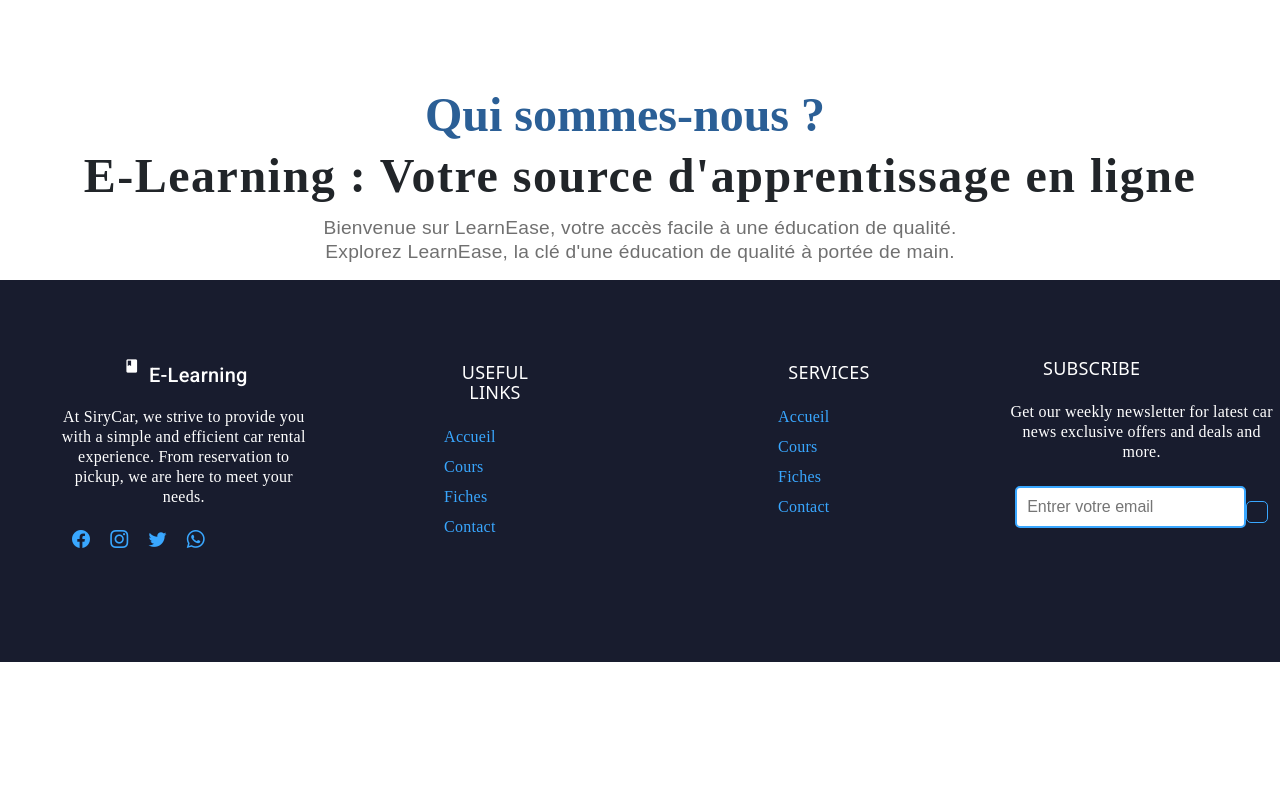
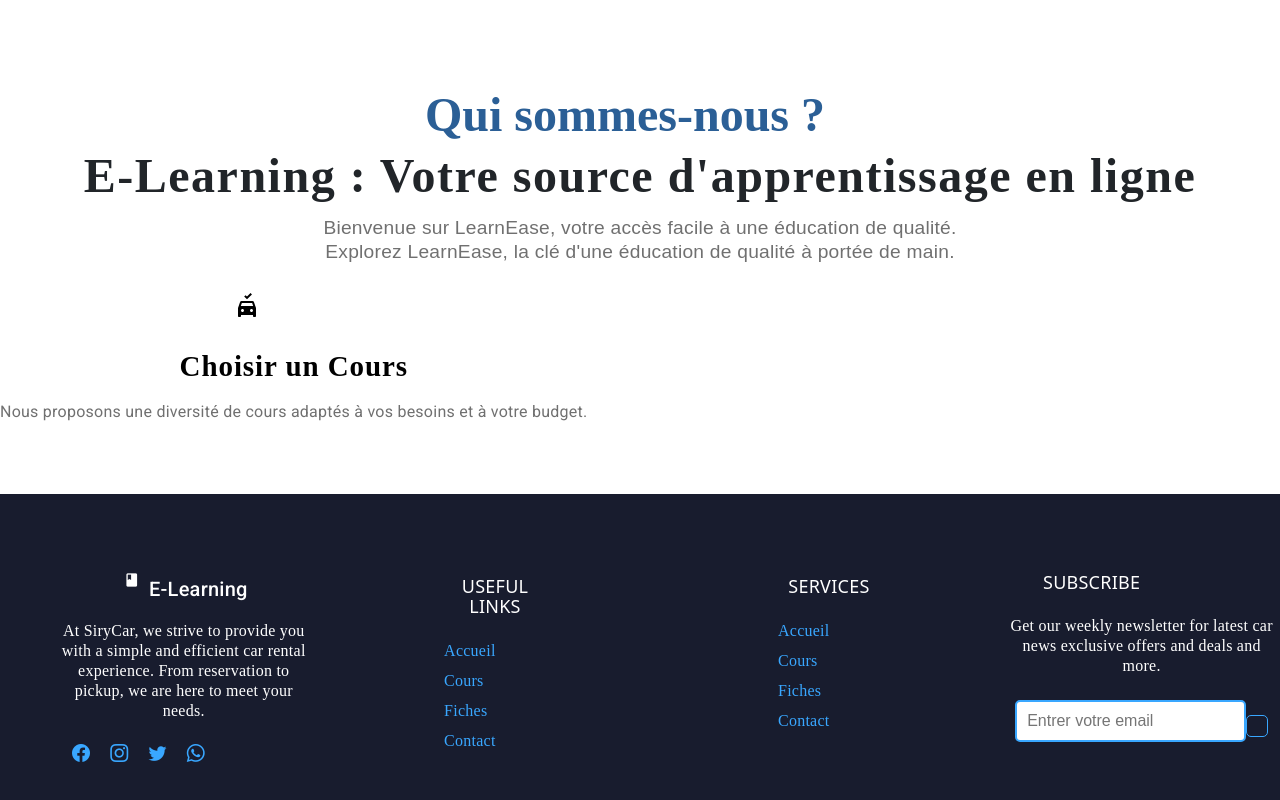
Before and after one commit to othmanetozy/project-PFA---Plateforme-E-learning-EMSI, an Angular app: page / in a window 1280 px wide. Shown: the part 1332-2132 px from the top of the page. Before the commit the page ends 1994 px from the top, so only its background shows below. Built offline with nearby package versions, Linux system fonts and the light colour scheme.

Commit message:
Adding New Sections Card

```diff
--- a/package.json
+++ b/package.json
@@ -20,6 +20,7 @@
     "@angular/platform-browser": "^16.2.0",
     "@angular/platform-browser-dynamic": "^16.2.0",
     "@angular/router": "^16.2.0",
+    "@fortawesome/fontawesome-free": "^6.5.1",
     "bootstrap": "^5.3.2",
     "bootstrap-icons": "^1.11.1",
     "rxjs": "~7.8.0",
--- a/src/app/home/home.component.css
+++ b/src/app/home/home.component.css
@@ -155,3 +155,39 @@
   margin: 0px 0px 16px;
   line-height: 24px;
 }
+
+  .custom-container {
+    display: flex;
+    justify-content: space-between;
+    align-items: center;
+    flex-wrap: wrap;
+    gap: 1rem;
+    margin: 0;
+  }
+
+  .custom-container.text-center {
+    text-align: center;
+  }
+
+
+
+
+.custom-card {
+  margin: auto;
+  width: 22rem;
+  height: 20rem;
+  border-radius:10px ;
+}
+
+.mb-4 {
+  margin-bottom: 1.5rem !important;
+  font-family: MontserratB;
+  font-weight: bold;
+  font-size: 29px;
+  text-align: center;
+}
+.mb-5{
+  font-size: 1rem;
+  color: #707070;
+  margin-bottom: 3rem!important;
+}
--- a/src/app/home/home.component.html
+++ b/src/app/home/home.component.html
@@ -105,6 +105,29 @@
     </div>
   </div>
 
+
+  <div class="custom-container text-center">
+    <div class="card col-md-4 mb-4 border-0 shadow">
+      <div class="card-body text-center">
+        <div class="mb-4">
+          <div class="shadow" style="height: 50px; width: 50px; background-color: rgb(255, 255, 255); border-radius: 50%; align-items: center; align-content: center; margin-left: 40%;">
+              <svg class="MuiSvgIcon-root MuiSvgIcon-fontSizeMedium css-vubbuv" style="font-size: 40px; padding-top: 13px; color: rgb(100, 21, 255);">
+                <path d="M18.92 9.01C18.72 8.42 18.16 8 17.5 8h-11c-.66 0-1.21.42-1.42 1.01L3 15v8c0 .55.45 1 1 1h1c.55 0 1-.45 1-1v-1h12v1c0 .55.45 1 1 1h1c.55 0 1-.45 1-1v-8l-2.08-5.99zM6.85 10h10.29l1.04 3H5.81l1.04-3zM6 17.5c0-.83.67-1.5 1.5-1.5s1.5.67 1.5 1.5S8.33 19 7.5 19 6 18.33 6 17.5zm9 0c0-.83.67-1.5 1.5-1.5s1.5.67 1.5 1.5-.67 1.5-1.5 1.5-1.5-.67-1.5-1.5zM12 6.36 9.17 3.54l1.41-1.41L12 3.54 15.54 0l1.41 1.41L12 6.36z">
+                </path>
+              </svg>
+          </div>
+        </div>
+        <h4 class="card-title mb-4 MontserratB">
+          Choisir un Cours
+        </h4>
+        <h6 class="card-text mb-5 greyColor Montserrat">
+          Nous proposons une diversité de cours adaptés à vos besoins et à votre budget.
+        </h6>
+      </div>
+
+    </div>
+  </div>
+
 </section>
 
 
```
Also changed, not shown: 1 other file (tests, documents, lock files or other folders).
